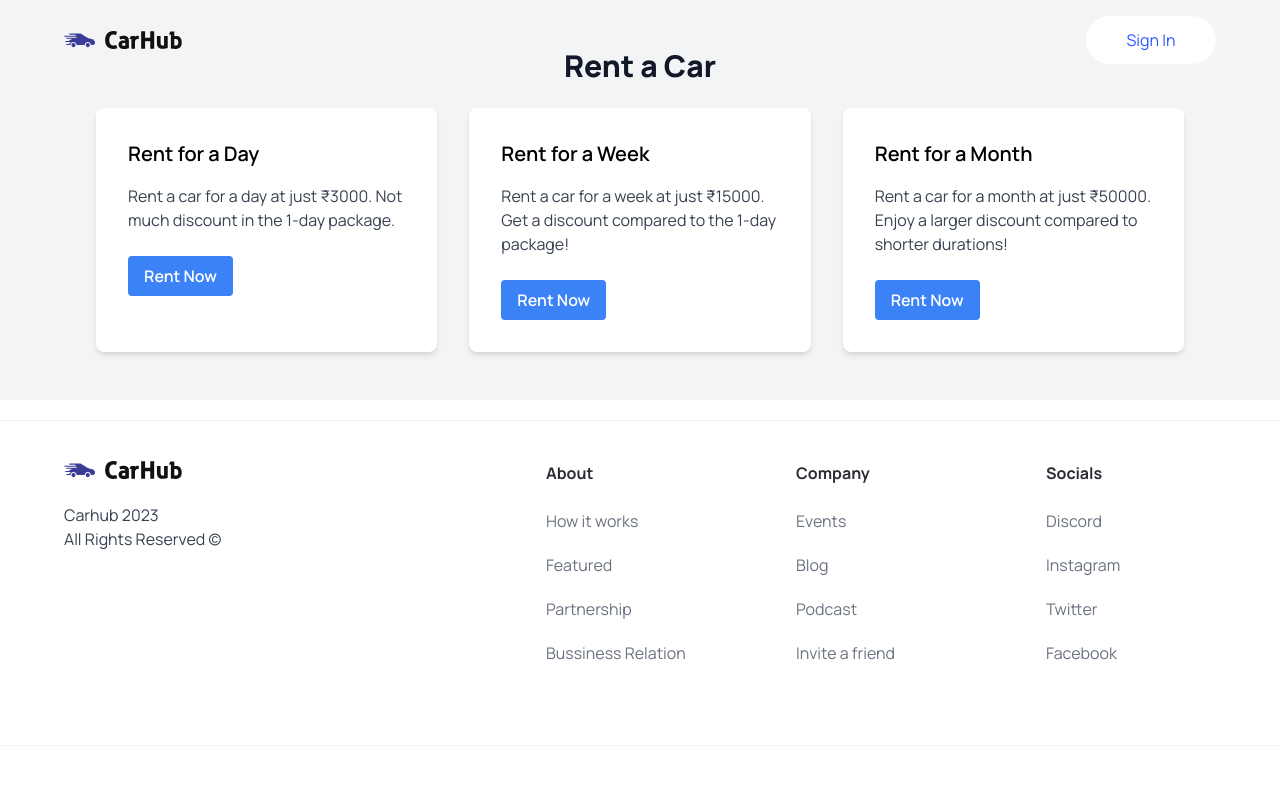
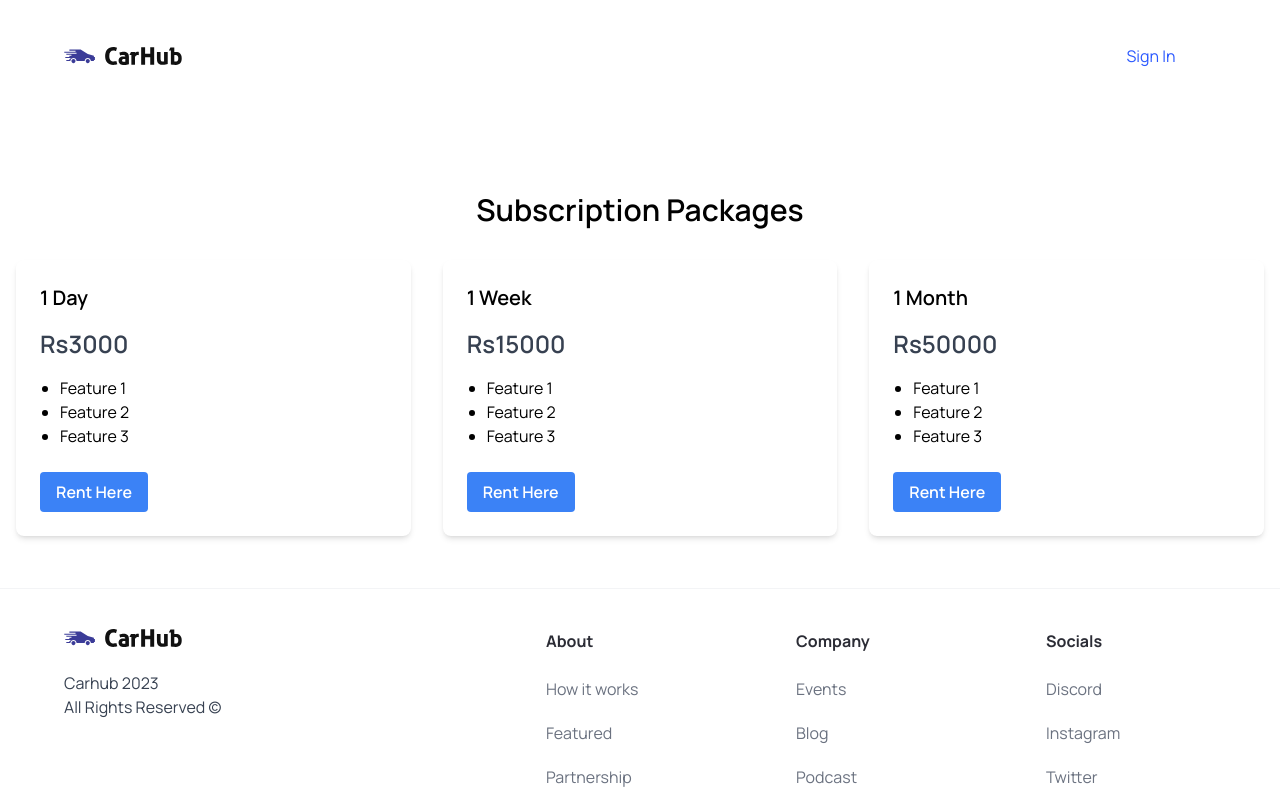
Before and after one commit to Sawrozzz/E-commerce, a Next.js app: page /rent in a window 1280 px wide. Shown: the top 790 px of the page. Built offline with nearby package versions, Linux system fonts and the light colour scheme.

Commit message:
refactor

```diff
--- a/app/rent/page.tsx
+++ b/app/rent/page.tsx
@@ -1,62 +1,109 @@
-// components/RentACarSection.js
-'use client'
-import {useRouter} from 'next/navigation'
-import React from "react";
+// "use client";
+// import {useRouter} from 'next/navigation'
+// import React from "react";
+
+// const BuyNow = () => {
+//   const dayPrice = 3000;
+//   const weekPrice = 15000;
+//   const monthPrice = 50000;
+
+//   const router = useRouter()
+//   const handleForm =()=>{
+
+//     router.push('/payment')
+//   }
+
+//   return (
+//     <section className="bg-gray-100 py-12">
+//       <div className="max-w-6xl mx-auto px-4 sm:px-6 lg:px-8">
+//         <h2 className="text-3xl font-extrabold text-gray-900 mb-6 flex justify-center">Rent a Car</h2>
+//         <div className="grid grid-cols-1 sm:grid-cols-2 lg:grid-cols-3 gap-8">
+//           {/* Card for Rent for a Day */}
+//           <div className="bg-white p-8 rounded-lg shadow-md">
+//             <h3 className="text-xl font-semibold mb-4">Rent for a Day</h3>
+//             <p className="text-gray-700">Rent a car for a day at just ₹{dayPrice}. Not much discount in the 1-day package.</p>
+//             <div className="mt-6">
+//               <button className="bg-blue-500 hover:bg-blue-600 text-white font-semibold py-2 px-4 rounded"
+//               onClick={()=>handleForm()}
+//               >
+//                 Rent Now
+//               </button>
+//             </div>
+//           </div>
+
+//           {/* Card for Rent for a Week */}
+//           <div className="bg-white p-8 rounded-lg shadow-md">
+//             <h3 className="text-xl font-semibold mb-4">Rent for a Week</h3>
+//             <p className="text-gray-700">Rent a car for a week at just ₹{weekPrice}. Get a discount compared to the 1-day package!</p>
+//             <div className="mt-6">
+//               <button className="bg-blue-500 hover:bg-blue-600 text-white font-semibold py-2 px-4 rounded">
+//                 Rent Now
+//               </button>
+//             </div>
+//           </div>
+
+//           {/* Card for Rent for a Month */}
+//           <div className="bg-white p-8 rounded-lg shadow-md">
+//             <h3 className="text-xl font-semibold mb-4">Rent for a Month</h3>
+//             <p className="text-gray-700">Rent a car for a month at just ₹{monthPrice}. Enjoy a larger discount compared to shorter durations!</p>
+//             <div className="mt-6">
+//               <button className="bg-blue-500 hover:bg-blue-600 text-white font-semibold py-2 px-4 rounded">
+//                 Rent Now
+//               </button>
+//             </div>
+//           </div>
+//         </div>
+//       </div>
+//     </section>
+//   );
+// };
+// export default BuyNow;
+
+
+
+import SubscriptionCard from '@/components/SubsciptionCard';
+import React from 'react'
 
 const BuyNow = () => {
-  const dayPrice = 3000;
-  const weekPrice = 15000;
-  const monthPrice = 50000;
-
-  const router = useRouter()
-  const handleForm =()=>{
-
-    router.push('/payment')
-  }
+  const packages = [
+    {
+      title: '1 Day',
+      price: 3000,
+      features: ['Feature 1', 'Feature 2', 'Feature 3'],
+    },
+    {
+      title: '1 Week',
+      price: 15000,
+      features: ['Feature 1', 'Feature 2', 'Feature 3', ],
+    },
+    {
+      title: '1 Month',
+      price: 50000,
+      features: ['Feature 1', 'Feature 2', 'Feature 3', ],
+    },
+  ];
 
 
   return (
-    <section className="bg-gray-100 py-12">
-      <div className="max-w-6xl mx-auto px-4 sm:px-6 lg:px-8">
-        <h2 className="text-3xl font-extrabold text-gray-900 mb-6 flex justify-center">Rent a Car</h2>
-        <div className="grid grid-cols-1 sm:grid-cols-2 lg:grid-cols-3 gap-8">
-          {/* Card for Rent for a Day */}
-          <div className="bg-white p-8 rounded-lg shadow-md">
-            <h3 className="text-xl font-semibold mb-4">Rent for a Day</h3>
-            <p className="text-gray-700">Rent a car for a day at just ₹{dayPrice}. Not much discount in the 1-day package.</p>
-            <div className="mt-6">
-              <button className="bg-blue-500 hover:bg-blue-600 text-white font-semibold py-2 px-4 rounded"
-              onClick={()=>handleForm()}
-              >
-                Rent Now
-              </button>
-            </div>
-          </div>
+   <div className='container mt-4 px-4 py-8'>
 
-          {/* Card for Rent for a Week */}
-          <div className="bg-white p-8 rounded-lg shadow-md">
-            <h3 className="text-xl font-semibold mb-4">Rent for a Week</h3>
-            <p className="text-gray-700">Rent a car for a week at just ₹{weekPrice}. Get a discount compared to the 1-day package!</p>
-            <div className="mt-6">
-              <button className="bg-blue-500 hover:bg-blue-600 text-white font-semibold py-2 px-4 rounded">
-                Rent Now
-              </button>
-            </div>
-          </div>
+    <h1 className='text-3xl font-semibold mb-8 flex justify-center mt-36'>
+      Subscription Packages
+    </h1>
+<div className='grid grid-cols-1 md:grid-cols-3 gap-8'>
+ {
+  packages.map((packag, index)=>(
+    <SubscriptionCard
+    key={index}
+    title={packag.title}
+    price = {packag.price}
+    features = {packag.features}
+    />
+  ))
+ }
+</div>
+   </div>
+  )
+}
 
-          {/* Card for Rent for a Month */}
-          <div className="bg-white p-8 rounded-lg shadow-md">
-            <h3 className="text-xl font-semibold mb-4">Rent for a Month</h3>
-            <p className="text-gray-700">Rent a car for a month at just ₹{monthPrice}. Enjoy a larger discount compared to shorter durations!</p>
-            <div className="mt-6">
-              <button className="bg-blue-500 hover:bg-blue-600 text-white font-semibold py-2 px-4 rounded">
-                Rent Now
-              </button>
-            </div>
-          </div>
-        </div>
-      </div>
-    </section>
-  );
-};
 export default BuyNow;
--- a/app/signup/page.tsx
+++ b/app/signup/page.tsx
@@ -1,21 +1,26 @@
 // pages/signin.tsx
-'use client'
-import { useState } from 'react';
-import {useRouter} from 'next/navigation'
+"use client";
+import { useState, useEffect } from "react";
+import { useRouter } from "next/navigation";
 
 const SignInPage: React.FC = () => {
   const router = useRouter();
-  const [email, setEmail] = useState('');
-  const [password, setPassword] = useState('');
+  const [email, setEmail] = useState("");
+  const [password, setPassword] = useState("");
+  const [isLoggedIn, setLoggedIn] = useState(false);
 
   const handleSignIn = async (e: React.FormEvent) => {
     e.preventDefault();
-    // Implement your sign-in logic here
-    // For example, you can use fetch to send credentials to your server
-    // and handle the response accordingly
-    console.log('Signing in with:', email, password);
+    console.log("Signing in with:", email, password);
+    const storedEmail = localStorage.getItem("email");
+    const storedPassword = localStorage.getItem("password");
+    if (storedEmail && storedPassword) {
+      setEmail(storedEmail);
+      setPassword(storedPassword);
+      setLoggedIn(true);
+    }
     // Redirect to the dashboard after successful sign-in
-    router.push('/');
+    router.push("/");
   };
 
   return (
@@ -26,6 +31,7 @@ const SignInPage: React.FC = () => {
             Sign in to your account
           </h2>
         </div>
+        {!isLoggedIn && (
           <form className="mt-8 space-y-6" onSubmit={handleSignIn}>
             <input type="hidden" name="remember" value="true" />
             <div className="rounded-md shadow-sm -space-y-px">
@@ -64,21 +70,11 @@ const SignInPage: React.FC = () => {
             </div>
 
             <div className="flex items-center justify-between">
-            <div className="flex items-center">
-              {/* Add remember me checkbox if needed */}
-              {/* <input
-                id="remember_me"
-                name="remember_me"
-                type="checkbox"
-                className="h-4 w-4 text-indigo-600 focus:ring-indigo-500 border-gray-300 rounded"
-              />
-              <label htmlFor="remember_me" className="ml-2 block text-sm text-gray-900">
-                Remember me
-              </label> */}
-            </div>
-
               <div className="text-sm">
-              <a href="#" className="font-medium text-indigo-600 hover:text-indigo-500">
+                <a
+                  href="#"
+                  className="font-medium text-indigo-600 hover:text-indigo-500"
+                >
                   Forgot your password?
                 </a>
               </div>
@@ -113,6 +109,14 @@ const SignInPage: React.FC = () => {
               </button>
             </div>
           </form>
+        )}
+        {isLoggedIn && (
+          <div className="text-center">
+            <p className="text-xl font-semibold text-green-600">
+              You are already signed in.
+            </p>
+          </div>
+        )}
       </div>
     </div>
   );
--- /dev/null
+++ b/components/SubsciptionCard.tsx
@@ -0,0 +1,36 @@
+// components/SubscriptionCard.js
+"use client";
+import { useRouter } from "next/navigation";
+
+import React from "react";
+import { SubscriptionProps } from "@/types/index";
+
+const SubscriptionCard = ({ title, price, features }: SubscriptionProps) => {
+  const router = useRouter();
+
+  const handleForm = () => {
+    router.push("/payment");
+  };
+
+  return (
+    <div className="bg-white rounded-lg shadow-md p-6">
+      <h2 className="text-xl font-semibold mb-4">{title}</h2>
+      <div className="text-gray-700 mb-4">
+        <span className="text-2xl font-semibold">Rs{price}</span>
+      </div>
+      <ul className="list-disc pl-5">
+        {features.map((feature, index) => (
+          <li key={index}>{feature}</li>
+        ))}
+      </ul>
+      <button
+        className="mt-6 bg-blue-500 hover:bg-blue-600 text-white font-semibold py-2 px-4 rounded"
+        onClick={() => handleForm()}
+      >
+        Rent Here
+      </button>
+    </div>
+  );
+};
+
+export default SubscriptionCard;
--- a/components/index.ts
+++ b/components/index.ts
@@ -9,6 +9,7 @@ import CarCard from "./CarCard";
 import SearchManufacturer from "./SearchManufacturer";
 import CarDetails from "./CarDetails";
 import ShowMore from "./ShowMore";
+import SubscriptionCard from "./SubsciptionCard";
 export { Hero, CustomButton, Navbar, Footer
 ,
 CustomFilter,
@@ -17,4 +18,5 @@ SearchManufacturer,
 CarCard,
 CarDetails,
 ShowMore,
+SubscriptionCard,
 };
--- a/types/index.ts
+++ b/types/index.ts
@@ -51,3 +51,8 @@ export interface ShowMoreProps {
 export interface HomeProps {
   searchParams: FilterProps;
 }
+export interface SubscriptionProps {
+  title:string;
+  price: number;
+  features: string[];
+}
```
Lines whose indentation alone changed are shown as unchanged.
